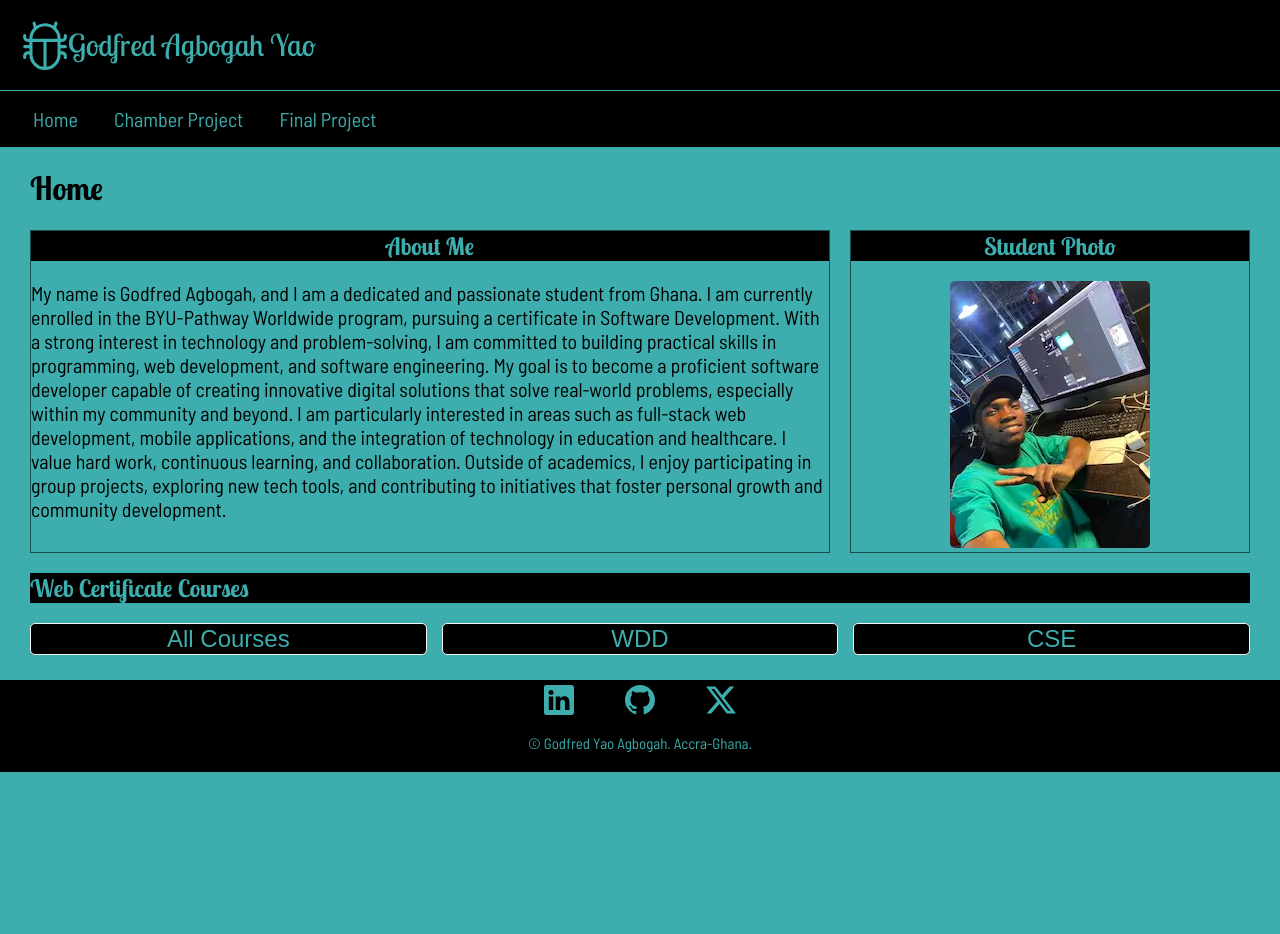
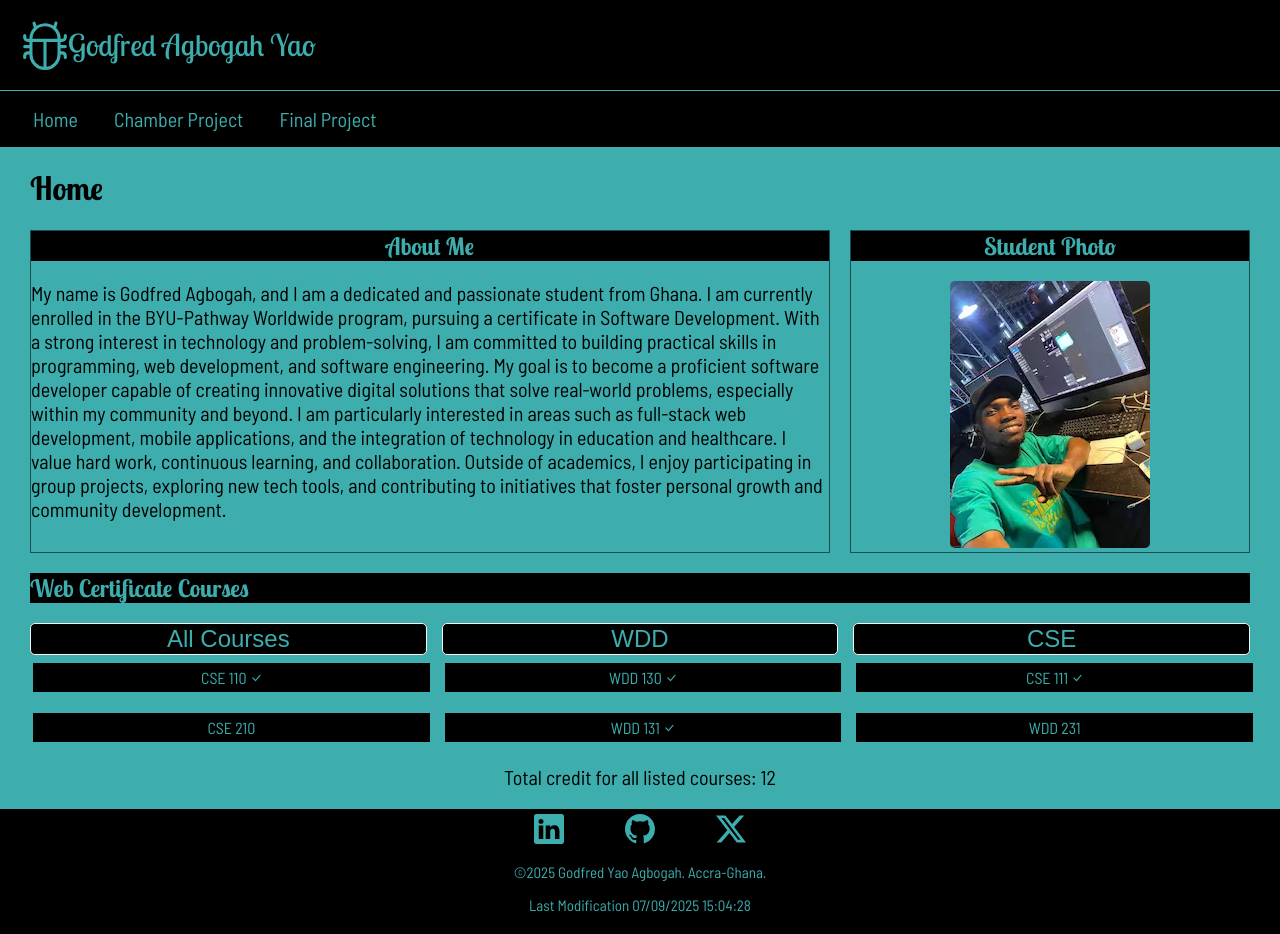
Before and after one commit to Godfred48/wdd231, a plain HTML site: page index.html in a window 1280 px wide. Before the commit the page ends 800 px from the top, so only its background shows below. Drawn offline with Linux system fonts and the light colour scheme; the site is published under a folder, as on GitHub Pages, so addresses that start at the root find nothing.

Commit message:
first edit

```diff
--- a/index.html
+++ b/index.html
@@ -74,6 +74,6 @@
             <p id="lastModified"></p>
         </div>
     </footer>
-    <script src="/scripts/date.js" defer></script>
+    <script src="./scripts/date.js" defer></script>
 </body>
 </html>
```
